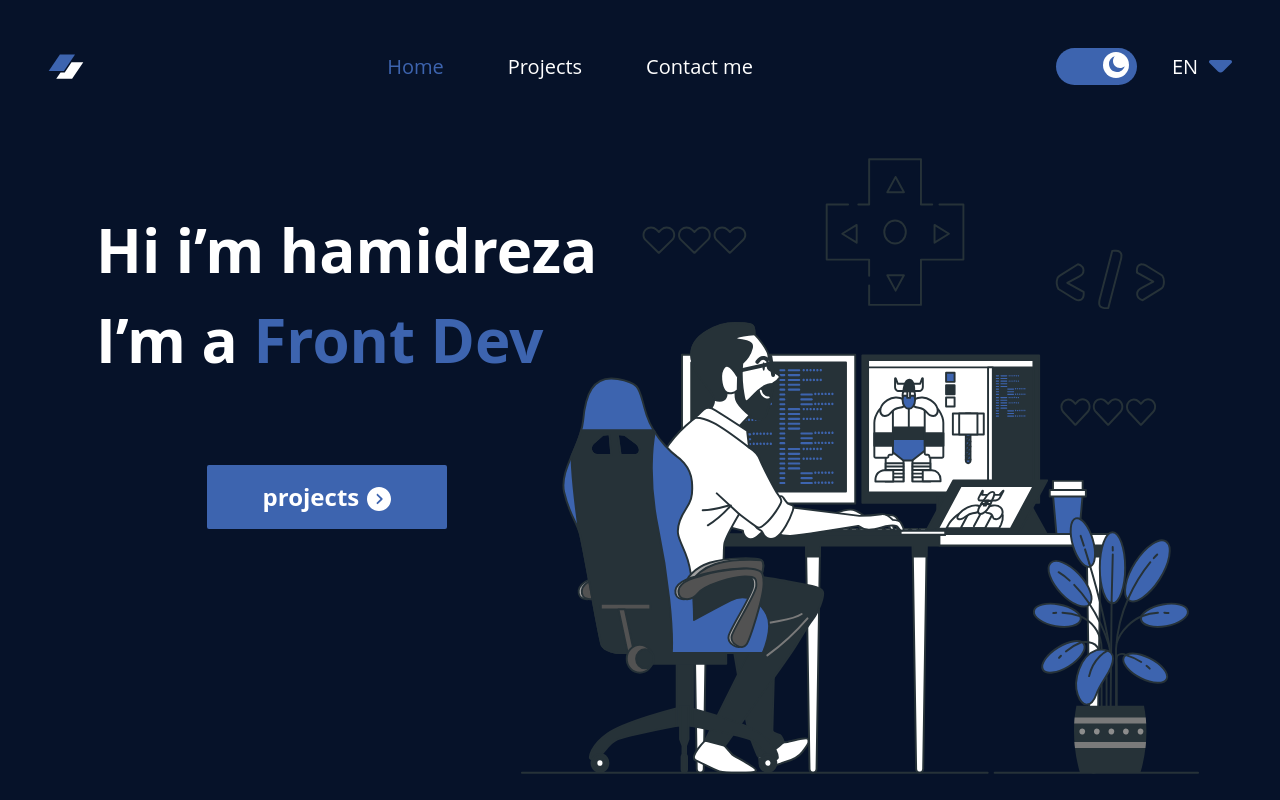
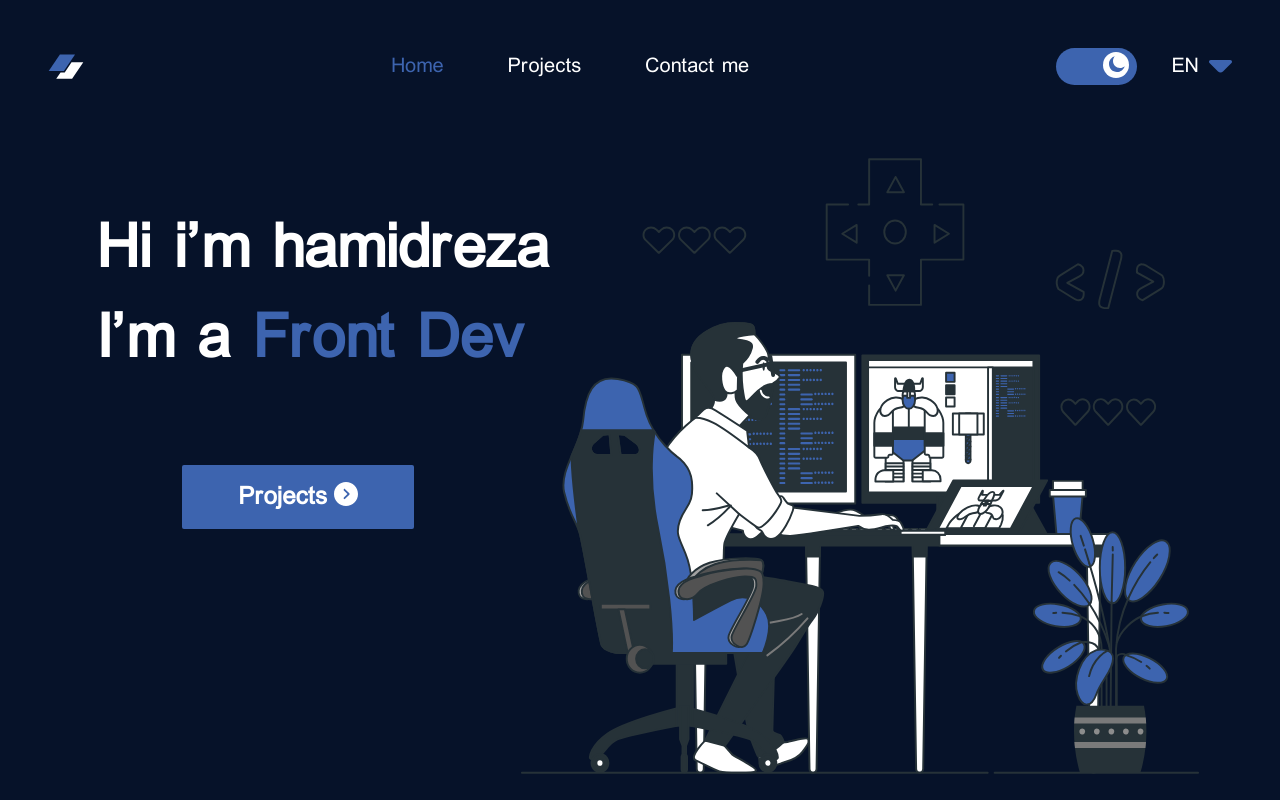
Before and after one commit to hamidrezatakloo/portfolio, a Next.js app: page / in a window 1280 px wide. Built offline with nearby package versions, Linux system fonts and the light colour scheme.

Commit message:
Add iranSans font

```diff
--- a/src/components/Project.js
+++ b/src/components/Project.js
@@ -19,7 +19,7 @@ const Project = ({ info }) => {
           href={info.live}
           className="bg-secondary text-white font-bold text-lg py-1.5 px-5 rounded-[2px]"
         >
-          {lang === "FA" ? "مشاهده کردن" : "Open Live"}
+          {lang === "FA" ? "بازدید کردن" : "Open Live"}
         </a>
         <a href={info.github}>
           <img src="./github.svg" />
--- a/src/intro.json
+++ b/src/intro.json
@@ -2,7 +2,7 @@
   "EN": ["Hi i’m", "hamidreza", "I’m a", "Front Dev"],
   "FA": ["سلام من", "حمیدرضا هستم", "یک برنامه نویس", "فرانت"],
   "Projects": {
-    "EN": "projects",
+    "EN": "Projects",
     "FA": "پروژه ها"
   }
 }
--- a/src/pages/_app.js
+++ b/src/pages/_app.js
@@ -1,12 +1,19 @@
 import "@/styles/globals.css";
 import Navigation from "../components/Navigation";
 import { createContext, useState } from "react";
+import localFont from "next/font/local";
+const myFont = localFont({
+  src: "./IRANSans Regular.ttf",
+  variable: "--font-iranSans",
+});
 export const langContext = createContext(null);
 export default function App({ Component, pageProps }) {
   const [lang, setLang] = useState("EN");
   return (
     <langContext.Provider value={{ lang, setLang }}>
-      <div className="bg-primary min-h-screen p-4 pb-0 sm:pt-12 flex flex-col">
+      <div
+        className={`${myFont.variable} font-iranSans bg-primary min-h-screen p-4 pb-0 sm:pt-12 flex flex-col`}
+      >
         <Navigation />
         <Component {...pageProps} />
       </div>
--- a/tailwind.config.js
+++ b/tailwind.config.js
@@ -1,3 +1,5 @@
+const { fontFamily } = require("tailwindcss/defaultTheme");
+
 /** @type {import('tailwindcss').Config} */
 module.exports = {
   content: ["./src/**/*.{js,ts,jsx,tsx}"],
@@ -7,6 +9,9 @@ module.exports = {
         primary: "#061229",
         secondary: "#3D64AF",
       },
+      fontFamily: {
+        iranSans: ["var(--font-iranSans)", ...fontFamily.sans],
+      },
     },
   },
   plugins: [],
```
Also changed, not shown: src/pages/IRANSans Regular.ttf (added).
